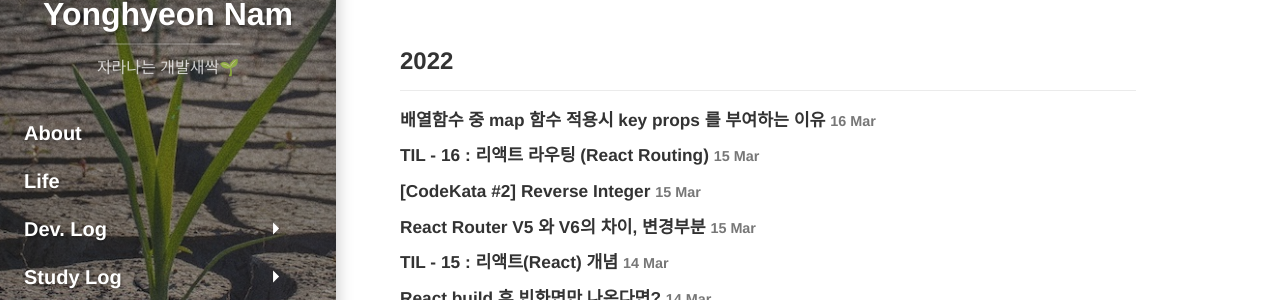
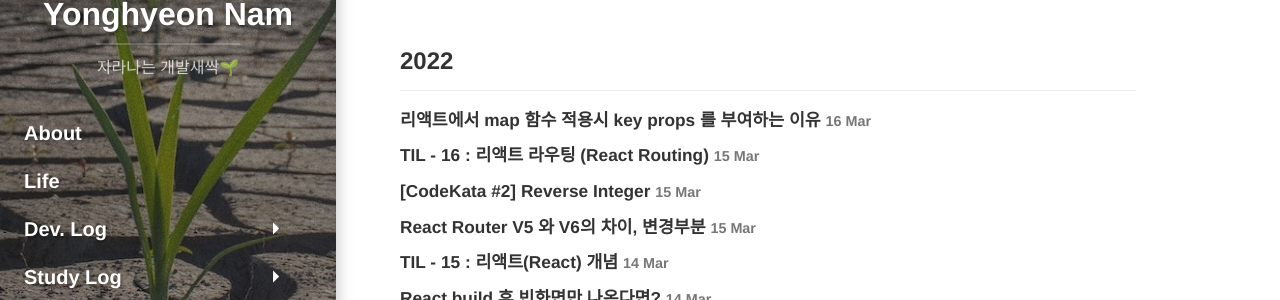
Before and after one commit to sunnyfterrain/sunnyfterrain.github.io, a Jekyll site: the page built from posts.md, in a window 1280 px wide and 900 px high. Shown: the part 248-548 px from the top of the window. Built offline with Jekyll 4.4.1, drawn with Linux system fonts in a browser that asks for light colours; cached includes are drawn as plain includes; nearby versions of some CDN libraries; some web fonts are replaced; library files that are not in the unit come from our copies.

Commit message:
Add: devlog post

```diff
--- a/_posts/devlog/development/2022-03-16-dev-key.md
+++ b/_posts/devlog/development/2022-03-16-dev-key.md
@@ -1,7 +1,7 @@
 ---
 layout: post
-title: '배열함수 중 map 함수 적용시 key props 를 부여하는 이유'
-subtitle: '배열함수 중 map 함수 적용시 key props 를 부여하는 이유'
+title: '리액트에서 map 함수 적용시 key props 를 부여하는 이유'
+subtitle: '리액트에서 map 함수 적용시 key props 를 부여하는 이유'
 category: devlog
 tags: development react
 image:
```
